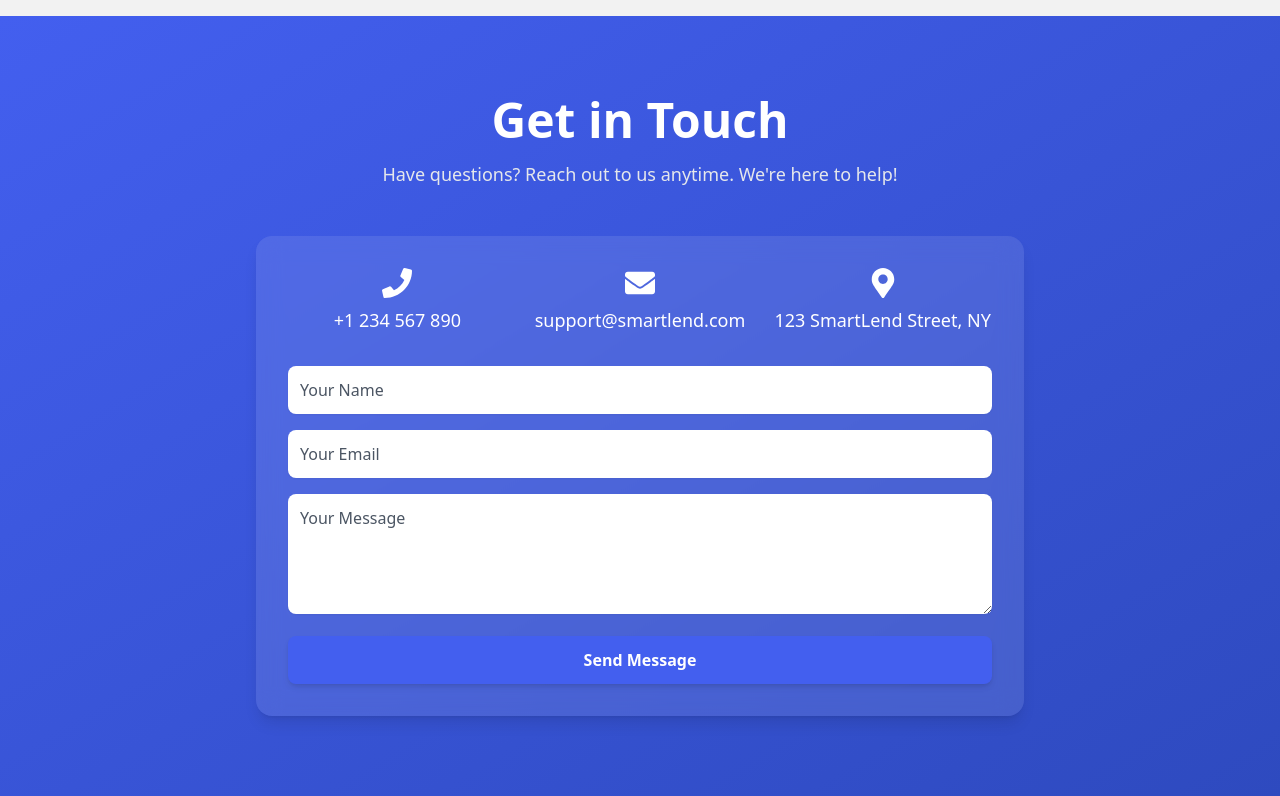
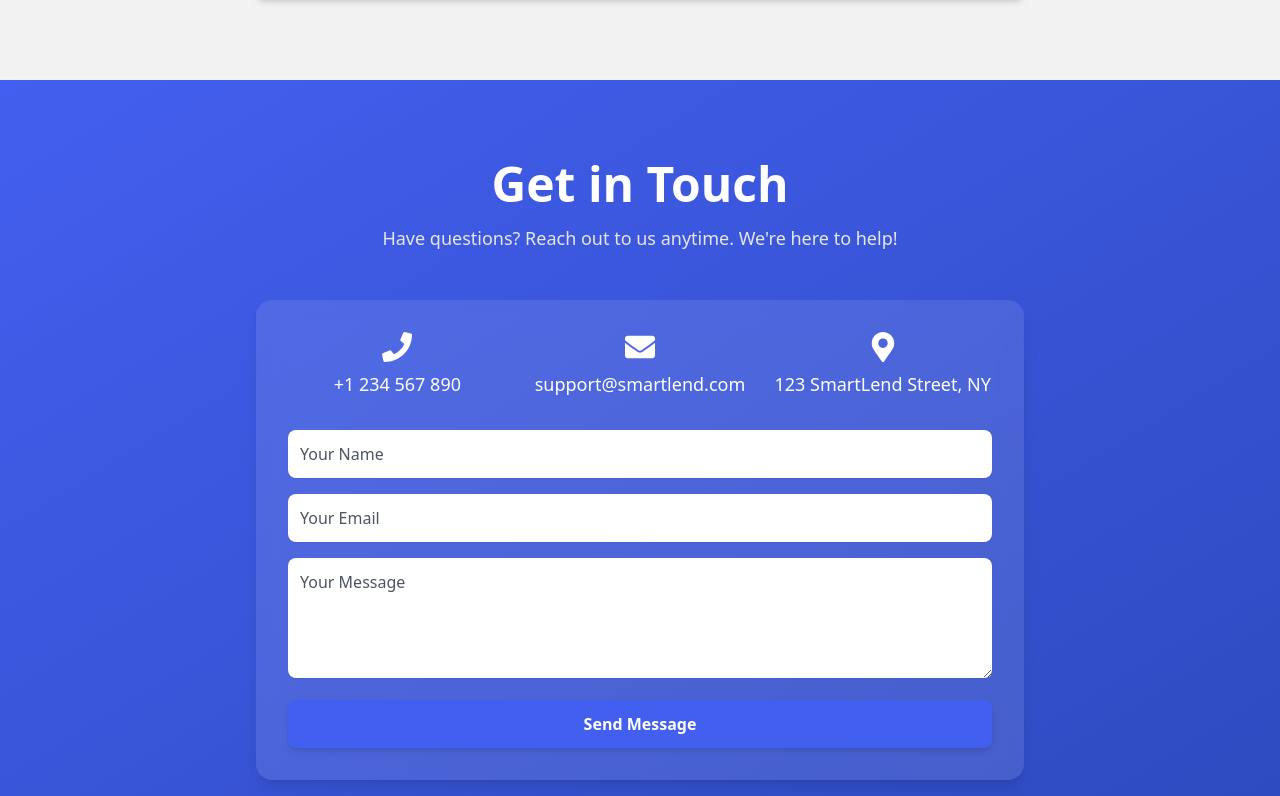
Before and after one commit to swastidesisascendeducare/SmartLend, a React (Create React App) app in the folder frontend/: page / in a window 1280 px wide. Shown: the part 3280-4076 px from the top of the page. Built offline with nearby package versions, Linux system fonts and the light colour scheme.

Commit message:
added routing functionlity for borrower specific pages and added padding to view content hidden by navbar

```diff
--- a/frontend/src/App.jsx
+++ b/frontend/src/App.jsx
@@ -5,19 +5,25 @@ import SignupPage from "./pages/SignUpPage";
 import LoginPage from "./pages/LoginPage";
 import BorrowerDashboard from "./components/BorrowerDashboard";
 import LoanApplicationPage from "./pages/LoanApplication";
-import PublicNavbar from "./components/PublicNavbar"; // General navbar
-import BorrowerNavbar from "./components/BorrowerNavbar"; // Borrower-specific navbar
-import Footer from "./components/Footer"; // Footer for all pages
+import PublicNavbar from "./components/PublicNavbar";
+import BorrowerNavbar from "./components/BorrowerNavbar";
+import LoanStatusPage from "./pages/LoanApprovalStatus";
+import LoanAgreementPage from "./pages/LoanAgreement";
+import RepaymentTrackingPage from "./pages/RepaymentTracking";
+import Footer from "./components/Footer";
 
 const App = () => {
   const [user, setUser] = useState(null); // Authentication state
 
   return (
     <Router>
-      {/* Dynamic Navbar: Public for general users, Borrower for logged-in users */}
+      <div className="flex flex-col min-h-screen"> {/* Ensures full height */}
+
+        {/* Navbar at the top */}
         {user ? <BorrowerNavbar /> : <PublicNavbar />}
 
-      <div className="content-wrapper"> {/* Wrapper for layout consistency */}
+        {/* Main Content Wrapper (pushes footer down) */}
+        <div className="flex-grow pt-16"> {/* Adjust pt-16 based on navbar height */}
           <Routes>
             <Route path="/" element={<LandingPage />} />
             <Route path="/signuppage" element={<SignupPage />} />
@@ -26,22 +32,19 @@ const App = () => {
             {/* Borrower Dashboard (Protected Route - Authentication Bypassed for Now) */}
             <Route path="/borrower-dashboard" element={<BorrowerDashboard />} />
 
-          {/* Loan Application Page (Protected Route - Authentication Bypassed for Now) */}
+            {/* Loan Application Page */}
             <Route path="/loan-application" element={<LoanApplicationPage />} />
 
-          {/* Uncomment this when authentication is ready */}
-          {/**
-          <Route path="/borrower-dashboard"
-            element={user ? <BorrowerDashboard /> : <Navigate to="/loginpage" />} />
-
-          <Route path="/loan-application"
-            element={user ? <LoanApplicationPage /> : <Navigate to="/loginpage" />} />
-          */}
+            {/* Loan-related pages */}
+            <Route path="/loan-approval-status" element={<LoanStatusPage />} />
+            <Route path="/loan-agreement" element={<LoanAgreementPage />} />
+            <Route path="/repayment-tracking" element={<RepaymentTrackingPage />} />
           </Routes>
         </div>
 
-      {/* Footer across all pages */}
+        {/* Footer always at the bottom */}
         <Footer />
+      </div>
     </Router>
   );
 };
```
Lines whose indentation alone changed are shown as unchanged.
